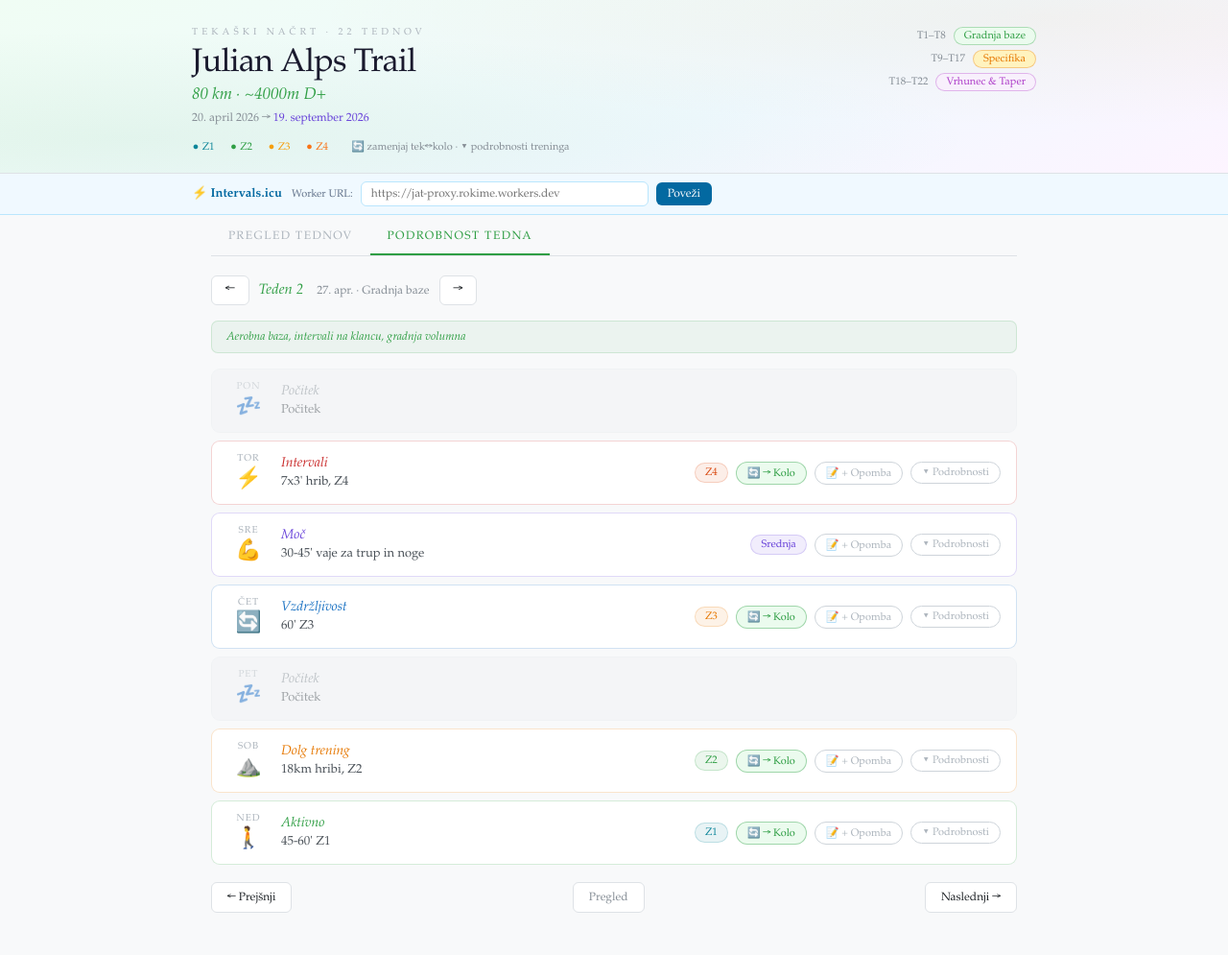
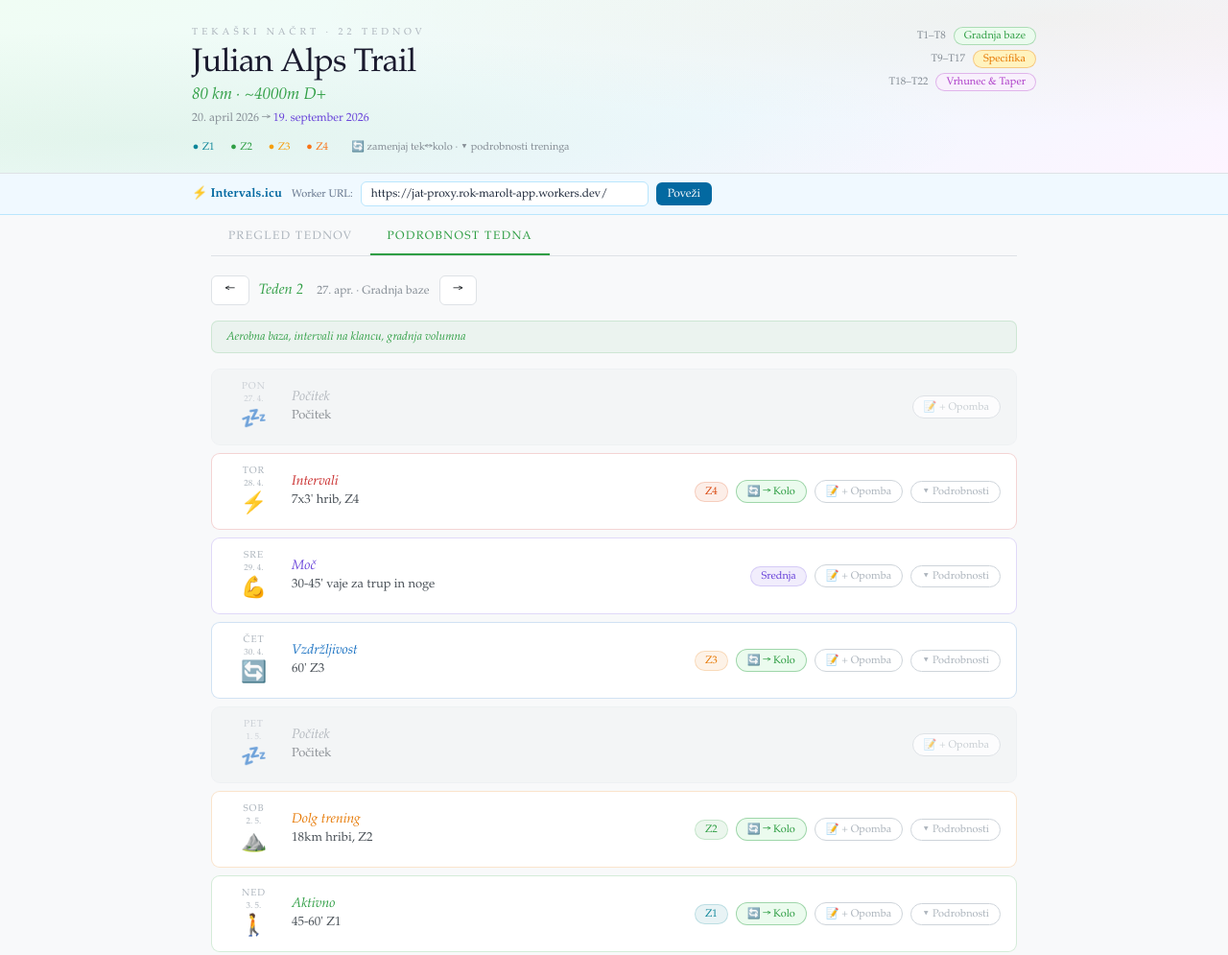
Before and after one commit to rokmaroltapp-max/jat-plan, a plain HTML site: page index.html in a window 1280 px wide. Shown: the top 995 px of the page at 96% size. Before the commit the page ends 971 px from the top, so only its background shows below. Drawn offline with Linux system fonts and the light colour scheme.

Commit message:
Add files via upload

```diff
--- a/index.html
+++ b/index.html
@@ -84,9 +84,9 @@
 
   .days-list { display: flex; flex-direction: column; gap: 8px; }
   .day-card { border-radius: 9px; overflow: hidden; }
-  .day-card.rest { opacity: 0.5; }
+  .day-card.rest { opacity: 0.6; }
   .day-header { padding: 12px 16px; display: flex; align-items: center; gap: 12px; flex-wrap: wrap; }
-  .day-icon-col { width: 44px; text-align: center; flex-shrink: 0; }
+  .day-icon-col { width: 55px; text-align: center; flex-shrink: 0; }
   .day-day { font-size: 10px; color: var(--text4); letter-spacing: 0.1em; margin-bottom: 1px; }
   .day-emoji { font-size: 22px; }
   .day-info { flex: 1; min-width: 130px; }
@@ -125,7 +125,7 @@
 
   .hidden { display: none !important; }
   /* ACTIVITY LINK */
-  .day-card.done { border-left: 4px solid #2f9e44 !important; }
+  .day-card.done { border-left: 4px solid #2f9e44 !important; opacity: 1; }
   .done-badge { display:inline-flex; align-items:center; gap:4px; font-size:11px; background:#ebfbee; color:#2f9e44; border:1px solid #2f9e4444; padding:3px 9px; border-radius:20px; font-family:inherit; flex-shrink:0; cursor:default; }
 
   .activity-row { padding: 0 16px 12px; display:flex; align-items:center; gap:8px; flex-wrap:wrap; }
@@ -139,15 +139,13 @@
   .week-dot.done-dot { outline: 2px solid #2f9e44; outline-offset: 1px; }
   .day-note-preview { font-size:11px; color:#2f9e44; margin-top:3px; font-style:italic; white-space:pre-wrap; word-break:break-word; }
 
-
-
   /* INTERVALS.ICU PANEL */
   .icu-bar { background:#f0f9ff; border-bottom:1px solid #bae6fd; padding:8px 20px; display:flex; align-items:center; gap:12px; flex-wrap:wrap; }
   .icu-bar-inner { max-width:880px; margin:0 auto; width:100%; display:flex; align-items:center; gap:10px; flex-wrap:wrap; }
   .icu-status { font-size:12px; color:#0369a1; display:flex; align-items:center; gap:6px; }
   .icu-status.error { color:#c92a2a; }
   .icu-status.ok { color:#2f9e44; }
-  .icu-input { padding:5px 10px; border:1px solid #bae6fd; border-radius:6px; font-size:12px; font-family:inherit; background:#fff; color:#1e293b; outline:none; width:260px; }
+  .icu-input { padding:5px 10px; border:1px solid #bae6fd; border-radius:6px; font-size:12px; font-family:inherit; background:#fff; color:#1e293b; outline:none; width:300px; }
   .icu-input:focus { border-color:#0369a1; }
   .icu-btn { padding:5px 12px; background:#0369a1; color:#fff; border:none; border-radius:6px; cursor:pointer; font-size:12px; font-family:inherit; white-space:nowrap; }
   .icu-btn:hover { background:#0284c7; }
@@ -214,7 +212,7 @@
     <span style="font-size:13px;font-weight:600;color:#0369a1">⚡ Intervals.icu</span>
     <div id="icu-config" style="display:flex;gap:8px;align-items:center;flex-wrap:wrap">
       <span class="icu-label">Worker URL:</span>
-      <input class="icu-input" id="icu-worker-url" placeholder="https://jat-proxy.rokime.workers.dev" style="width:300px">
+      <input class="icu-input" id="icu-worker-url" value="https://jat-proxy.rok-marolt-app.workers.dev/" placeholder="https://jat-proxy.rok-marolt-app.workers.dev">
       <button class="icu-btn" onclick="icuConnect()">Poveži</button>
       <span class="icu-label" id="icu-status-txt"></span>
     </div>
@@ -226,7 +224,6 @@
     </div>
   </div>
 </div>
-
 
 <div class="tabs-wrap">
   <div class="tabs">
@@ -477,7 +474,7 @@ function canSwap(d) { return d.a !== d.b && !["Počitek","Mobilnost","TEKMA","RE
 function getWeeks() {
   return Array.from({length:22},(_,i)=>{
     const wn=i+1;
-    const start=new Date("2026-04-20");
+    const start=new Date("2026-04-20T12:00:00");
     start.setDate(start.getDate()+i*7);
     const phase=PHASES.find(p=>p.weeks.includes(wn));
     return {week:wn, days:RAW.filter(r=>r.w===wn), phase, startDate:start, isRegen:REGEN_WEEKS.includes(wn)};
@@ -515,7 +512,9 @@ function renderOverview() {
           const dots = w.days.map((d,di) => {
             const ib = bikeMode[`${w.week}-${di}`] && canSwap(d);
             const col = ib ? '#1971c2' : (TYPE_COLORS[d.t]||'#868e96');
-            const isDone = !!notes[`${w.week}-${di}`] && d.t !== 'Počitek';
+            const actNote = notes[`${w.week}-${di}`];
+            // Spremenjeno: prikaže piko tudi če je počitek z opombo (neplanirana aktivnost)
+            const isDone = !!actNote;
             return `<div class="week-dot${isDone?' done-dot':''}" style="background:${isDone?'#2f9e44':col}${isDone?'':'99'}"></div>`;
           }).join('');
           const sel = currentWeek===w.week ? 'selected' : '';
@@ -534,7 +533,6 @@ function renderOverview() {
 
 function selectWeek(wn) {
   currentWeek = wn;
-  // switch to week view
   document.querySelectorAll('.tab-btn').forEach((b,i)=>{if(i===1)b.classList.add('active');else b.classList.remove('active');});
   document.getElementById('view-overview').classList.add('hidden');
   document.getElementById('view-week').classList.remove('hidden');
@@ -546,6 +544,12 @@ function renderWeek() {
   const el = document.getElementById('view-week');
   const days = w.days.map((d,di) => {
     const key = `${currentWeek}-${di}`;
+
+    // IZRAČUN DATUMA ZA DOLOČEN DAN
+    const dayDate = new Date(w.startDate);
+    dayDate.setDate(dayDate.getDate() + di);
+    const dateStr = dayDate.toLocaleDateString("sl-SI", { day: "numeric", month: "numeric" });
+
     const sw = canSwap(d);
     const ib = bikeMode[key] && sw;
     const col = TYPE_COLORS[d.t]||'#4b5563';
@@ -560,13 +564,15 @@ function renderWeek() {
     const detailHTML = hasDet && isExp ? renderDetail(det, col) : '';
 
     const actNote = notes[key] || '';
-    const isDone = !!actNote && !isRest;
+    // Spremenjeno: 'isDone' je sedaj omogočen za vse dni (tudi počitek), če imajo opombo
+    const isDone = !!actNote;
     const isNoteOpen = expanded['note-' + key];
 
     return `<div class="day-card${isRest?' rest':''}${isDone?' done':''}" style="background:${isRest?'var(--bg3)':'var(--bg2)'};border:1px solid ${isDone?'#2f9e44':isRest?'#e9ecef':col+'33'}">
       <div class="day-header">
         <div class="day-icon-col">
           <div class="day-day">${d.d}</div>
+          <div style="font-size: 9px; color: var(--text4); margin-bottom: 2px;">${dateStr}</div>
           <div class="day-emoji">${isDone?'✅':icon}</div>
         </div>
         <div class="day-info">
@@ -578,7 +584,9 @@ function renderWeek() {
           ${isDone?`<span class="done-badge">✓ Opravljeno</span>`:''}
           ${d.z!=='/'?`<span class="zone-badge" style="background:${zc}18;color:${zc};border:1px solid ${zc}33">${d.z}</span>`:''}
           ${sw?`<button class="swap-btn ${ib?'is-bike':'is-run'}" onclick="toggleBike('${key}')">🔄 ${ib?'→ Tek':'→ Kolo'}</button>`:''}
-          ${!isRest?`<button class="detail-btn${isNoteOpen?' open':''}" onclick="toggleNoteInput('${key}')">📝 ${isDone?'Opomba ✎':'+ Opomba'}</button>`:''}
+
+          <button class="detail-btn${isNoteOpen?' open':''}" onclick="toggleNoteInput('${key}')">📝 ${isDone?'Opomba ✎':'+ Opomba'}</button>
+
           ${hasDet?`<button class="detail-btn${isExp?' open':''}" onclick="toggleExpand('${key}')">
             ${isExp?'▲ Skrij':'▼ Podrobnosti'}
           </button>`:''}
@@ -594,7 +602,8 @@ function renderWeek() {
         </div>
       </div>`:''}
       ${hasDet&&isExp?`<div class="detail-panel">${renderDetail(det,col)}</div>`:''}
-      ${!isRest&&icuWorkerUrl?renderIcuActivity(getIcuActivitiesForWeekDay(currentWeek, di)):''}
+
+      ${icuWorkerUrl?renderIcuActivity(getIcuActivitiesForWeekDay(currentWeek, di)):''}
     </div>`;
   }).join('');
 
@@ -698,7 +707,7 @@ function showViewOverview() {
 
 // ─── INTERVALS.ICU INTEGRATION ───────────────────────────────────────────────
 let icuWorkerUrl = '';
-let icuActivities = {};  // key: "YYYY-MM-DD" => activity object
+let icuActivities = {};
 
 // Load saved worker URL
 try {
@@ -744,7 +753,7 @@ function icuDisconnect() {
   try { localStorage.removeItem('jat_icu_worker'); localStorage.removeItem('jat_icu_cache'); } catch(e) {}
   document.getElementById('icu-config').style.display = 'flex';
   document.getElementById('icu-connected').style.display = 'none';
-  document.getElementById('icu-worker-url').value = '';
+  // Ne spraznimo polja, samo odklopimo, da lahko uporabnik ponovno klikne "Poveži"
   renderWeek();
 }
 
@@ -753,7 +762,6 @@ function icuSync() {
   const statusEl = document.getElementById('icu-sync-status');
   statusEl.textContent = 'Nalagam aktivnosti...';
 
-  // Fetch activities from April 20 to Sep 19 2026
   const url = icuWorkerUrl + '/activities?oldest=2026-04-20&newest=2026-09-19&limit=200';
   fetch(url)
     .then(r => r.ok ? r.json() : Promise.reject(r.status))
@@ -761,21 +769,18 @@ function icuSync() {
       icuActivities = {};
       const acts = Array.isArray(data) ? data : (data.activities || []);
       acts.forEach(act => {
-        // Key by date (YYYY-MM-DD)
         const date = (act.start_date_local || act.date || '').substring(0, 10);
         if (date) {
           if (!icuActivities[date]) icuActivities[date] = [];
           icuActivities[date].push(act);
         }
       });
-      // Cache
       try { localStorage.setItem('jat_icu_cache', JSON.stringify(icuActivities)); } catch(e) {}
       statusEl.textContent = '✓ ' + acts.length + ' aktivnosti naloženih · ' + new Date().toLocaleTimeString('sl-SI', {hour:'2-digit',minute:'2-digit'});
       renderWeek();
       if (!document.getElementById('view-overview').classList.contains('hidden')) renderOverview();
     })
     .catch(err => {
-      // Try cache
       try {
         const cached = localStorage.getItem('jat_icu_cache');
         if (cached) {
@@ -791,8 +796,8 @@ function icuSync() {
 }
 
 function getIcuActivitiesForWeekDay(week, dayIndex) {
-  // Calculate date for this week+day
-  const start = new Date('2026-04-20');
+  // Dodana ura (T12:00:00), da se izognemo premikom datumov zaradi časovnih pasov (UTC/CEST)
+  const start = new Date('2026-04-20T12:00:00');
   const dayOffset = (week - 1) * 7 + dayIndex;
   const d = new Date(start);
   d.setDate(d.getDate() + dayOffset);
@@ -821,7 +826,7 @@ function formatElevation(meters) {
 
 function renderIcuActivity(acts) {
   if (!acts || acts.length === 0) return '';
-  const act = acts[0]; // primary activity of the day
+  const act = acts[0];
   const name = act.name || act.type || 'Aktivnost';
   const duration = formatDuration(act.moving_time || act.elapsed_time);
   const distance = formatDistance(act.distance);
@@ -855,13 +860,12 @@ try {
 // Auto-open on current week
 (function() {
   const today = new Date();
-  const start = new Date('2026-04-20');
-  const end = new Date('2026-09-19');
+  const start = new Date('2026-04-20T00:00:00');
+  const end = new Date('2026-09-19T23:59:59');
   if (today >= start && today <= end) {
     const diffDays = Math.floor((today - start) / 86400000);
     const weekNum = Math.min(22, Math.floor(diffDays / 7) + 1);
     currentWeek = weekNum;
-    // Switch to week view
     document.querySelectorAll('.tab-btn').forEach((b,i)=>{if(i===1)b.classList.add('active');else b.classList.remove('active');});
     document.getElementById('view-overview').classList.add('hidden');
     document.getElementById('view-week').classList.remove('hidden');
```
